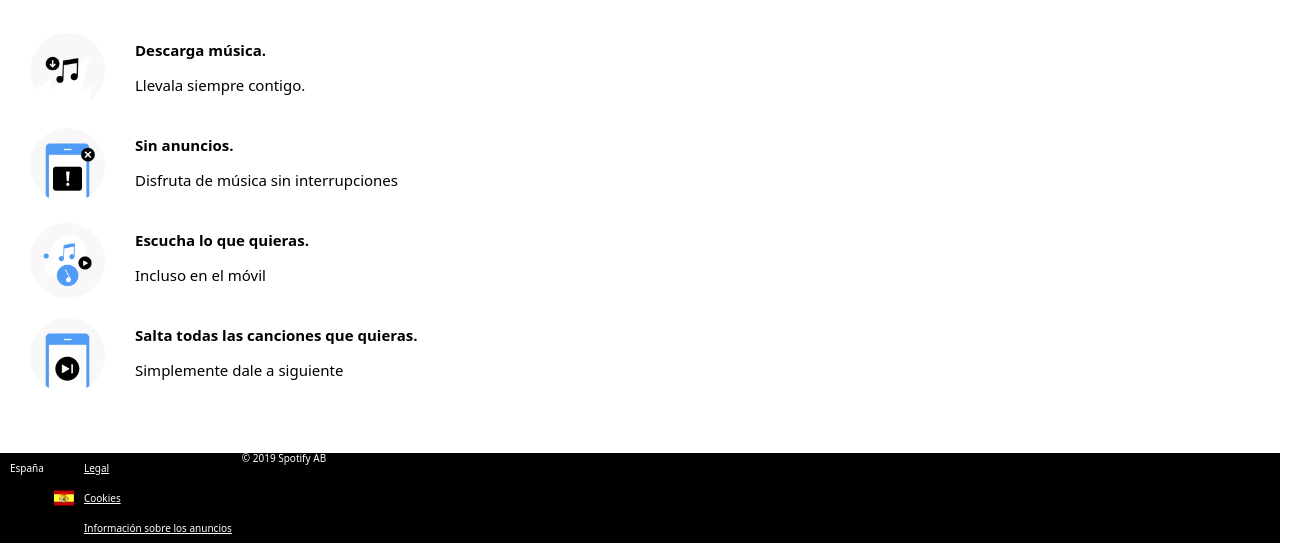
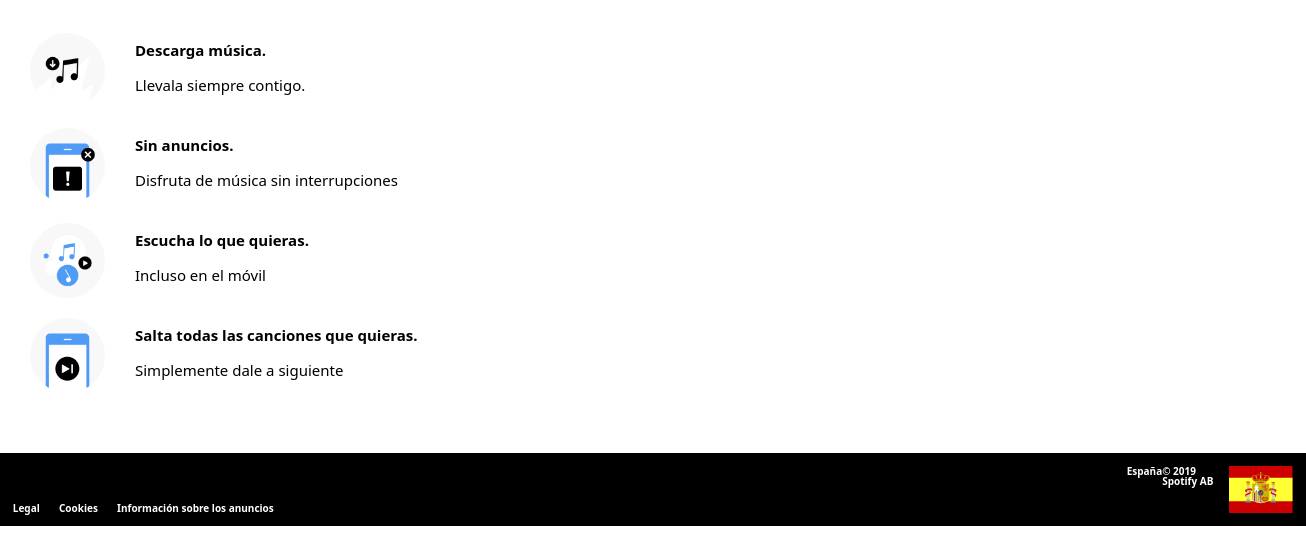
Before and after one commit to Adalab/promo-T-module-1-pair-9-spotify, a plain HTML site: page index.html in a window 1280 px wide. Shown: the part 545-1088 px from the top of the page, 1306 px wide, since content can reach past the window. Drawn offline with Linux system fonts and the light colour scheme.

Commit message:
Header: añado overflow-x hidden // Creo footer de 0 y añado estilos. Queda la última parte de lang-copy

```diff
--- a/index.html
+++ b/index.html
@@ -7,13 +7,21 @@
     <title>Spotify</title>
     <link rel="stylesheet" href="./reset.css" />
     <link rel="stylesheet" href="./style.css" />
-    <link rel="style" href="./tablet.css" media=" sreen and (min-width: 480px)">
-    <link rel="stylesheet" href="./laptop.css" media="screen and (min-width: 1000px)">
+    <link
+      rel="style"
+      href="./tablet.css"
+      media=" screen and (min-width: 480px)"
+    />
+    <link
+      rel="stylesheet"
+      href="./laptop.css"
+      media="screen and (min-width: 1000px)"
+    />
   </head>
   <body>
     <header class="container1">
       <img class="logo" src="./img/logo.png" alt="logo" />
-      <img class="menu" src="./img/menu-icon.png"/>
+      <img class="menu" src="./img/menu-icon.png" />
     </header>
     <main>
       <section class="seccion1">
@@ -22,7 +30,9 @@
           Escucha millones de canciones sin anuncios, a la carta y sin conexión.
         </p>
         <div class="boton">
-          <span class="botonplanes"><a class="textoboton" href="">ver planes</a></span>
+          <span class="botonplanes"
+            ><a class="textoboton" href="">ver planes</a></span
+          >
         </div>
         <p class="textopequeño1">
           Rigen términos y condiciones. Los tres meses gratis no están
@@ -64,6 +74,26 @@
       </section>
     </main>
     <footer class="footer">
+      <section class="menu-lista">
+        <nav class="nav-menu-footer">
+          <ul class="ul-menu-lista">
+            <li class="lista-item-1">Legal</li>
+            <li class="lista-item-2">Cookies</li>
+            <li class="lista-item-3">Información sobre los anuncios</li>
+          </ul>
+        </nav>
+      </section>
+      <section class="lang-copy">
+        <p class="p-lang">España</p>
+        <p class="text-copy">&copy; 2019 Spotify AB</p>
+
+        <img class="img-lang" src="./img/es.svg" alt="Bandera de España" />
+      </section>
+    </footer>
+
+    <!-- Me he quedado con la parte de la derecha. No doy con la forma de alinear todo como en la imagen de muestra -->
+
+    <!-- <footer class="footer">
       <div class="logoespaña">
         <p>España</p>
         <img src="./img/es.svg" />
@@ -78,10 +108,8 @@
             </ul>
           </nav>
         </div>
-        <div class="a-d-footer">
-          &copy; 2019 Spotify AB
+        <div class="a-d-footer">&copy; 2019 Spotify AB</div>
       </div>
-      </div>
-    </footer>
+    </footer> -->
   </body>
 </html>
--- a/style.css
+++ b/style.css
@@ -1,13 +1,19 @@
 html {
   font-size: 62.5%;
-    font-family: system-ui, -apple-system, BlinkMacSystemFont, 'Segoe UI', Roboto, Oxygen, Ubuntu, Cantarell, 'Open Sans', 'Helvetica Neue', sans-serif;
+  font-family: system-ui, -apple-system, BlinkMacSystemFont, "Segoe UI", Roboto,
+    Oxygen, Ubuntu, Cantarell, "Open Sans", "Helvetica Neue", sans-serif;
 }
-:root{
+:root {
   --colorprimario: white;
   --colorsecundario: black;
   --colorfondo1: rgb(126, 186, 235);
   --pesoletra: bold;
 }
+
+body {
+  width: 100vw;
+}
+
 .container1 {
   background-color: var(--colorsecundario);
   height: 2.5rem;
@@ -19,19 +25,17 @@ html {
   left: 0;
   top: 0;
   width: 100%;
-    /** Al poner el ancho para que la barra fija ocupe toda la ventana se me va el icono de menu **/
+  overflow-x: hidden;
+  /**Añado overflow-x. Ya aparece el logo del menú, pero sigue sobresaliendo del header**/
 }
 .logo {
   width: 130px;
   height: 40px;
 }
 .menu {
-    width: 20px;
-    height: 3rem;
+  width: 3rem;
 }
-body{
-    width: 100vw;
-  }
+
 .seccion1 {
   background-color: var(--colorfondo1);
   height: 50%;
@@ -93,11 +97,11 @@ body{
   border-radius: 20px;
   text-transform: uppercase;
 }
-.textoboton{
+.textoboton {
   text-decoration: none;
   font-size: 1.3rem;
 }
-.botonplanes a{
+.botonplanes a {
   color: white;
 }
 .tituloseccion2 {
@@ -116,44 +120,86 @@ body{
   margin-bottom: 2rem;
   margin-left: 3rem;
 }
-article div{
+article div {
   display: flex;
   margin-left: 2rem;
   flex-direction: column;
 }
-.pp-strong-1, .pp-strong-2, .pp-strong-3, .pp-strong-4{
+.pp-strong-1,
+.pp-strong-2,
+.pp-strong-3,
+.pp-strong-4 {
   font-weight: var(--pesoletra);
 }
-div p{
+div p {
   margin: 1rem;
 }
-article img{
+article img {
   width: 75px;
   height: 75px;
 }
-footer{
+
+.footer {
+  background-color: var(--colorsecundario);
+  color: var(--colorprimario);
+  font-weight: var(--pesoletra);
+  display: flex;
+  justify-content: space-between;
+  padding: 1%;
+  width: 100%;
+}
+
+.menu-lista {
+  display: flex;
+  width: 50%;
+  align-self: flex-end;
+}
+
+.nav-menu-footer {
+  width: 100%;
+}
+
+.ul-menu-lista {
+  display: flex;
+  gap: 3%;
+}
+
+.lang-copy {
+  display: flex;
+}
+
+.img-lang {
+  width: 50%;
+}
+
+.texto {
+  display: flex;
+  flex-direction: column;
+}
+
+/* footer {
   background-color: var(--colorsecundario);
   display: flex;
   color: var(--colorprimario);
 }
-footer a{
+footer a {
   color: var(--colorprimario);
   display: block;
   padding: 1rem;
 }
-.logoespaña{
+.logoespaña {
   display: flex;
   flex-direction: row;
   align-items: right;
 }
-.abajofooter{
+.abajofooter {
   display: flex;
   justify-content: space-between;
 }
-.a-i-footer{
+.a-i-footer {
   display: flex;
   flex-wrap: wrap;
 }
-footer img{
+footer img {
   width: 02rem;
-  }
+} */
```
Lines whose indentation alone changed are shown as unchanged.
